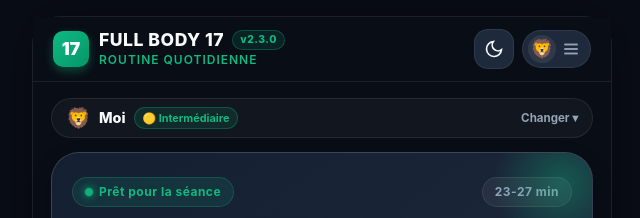
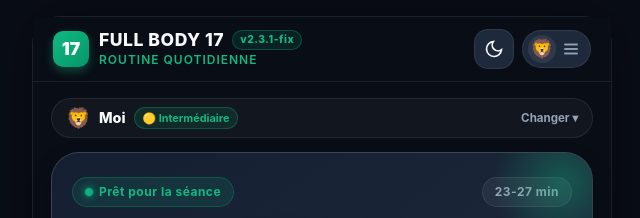
Before and after one commit to hichamatlas75-del/WORKOUT-HOME, a website: page index.html in a window 1280 px wide. Shown: the top 218 px of the page, 318-958 px from the left. Drawn offline with Linux system fonts and the light colour scheme.

Commit message:
bump: Version to v2.3.1-fix for deployment verification

```diff
--- a/index.html
+++ b/index.html
@@ -42,7 +42,7 @@
         <div class="brand-info">
           <div class="brand-title-wrap">
             <span class="brand-title">FULL BODY 17</span>
-            <span class="version-tag">v2.3.0</span>
+            <span class="version-tag">v2.3.1-fix</span>
           </div>
           <span class="brand-subtitle">Routine Quotidienne</span>
         </div>
```
